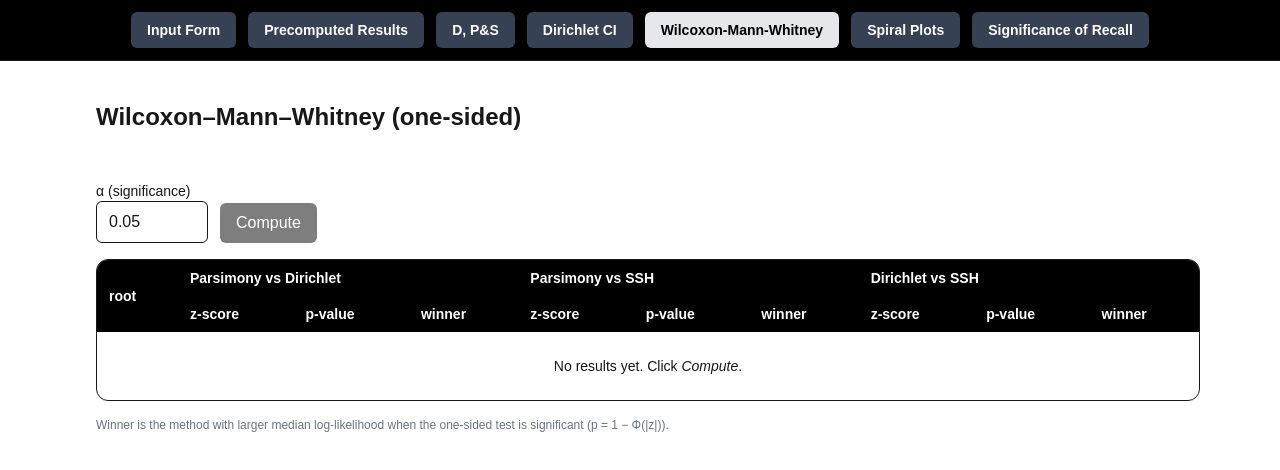
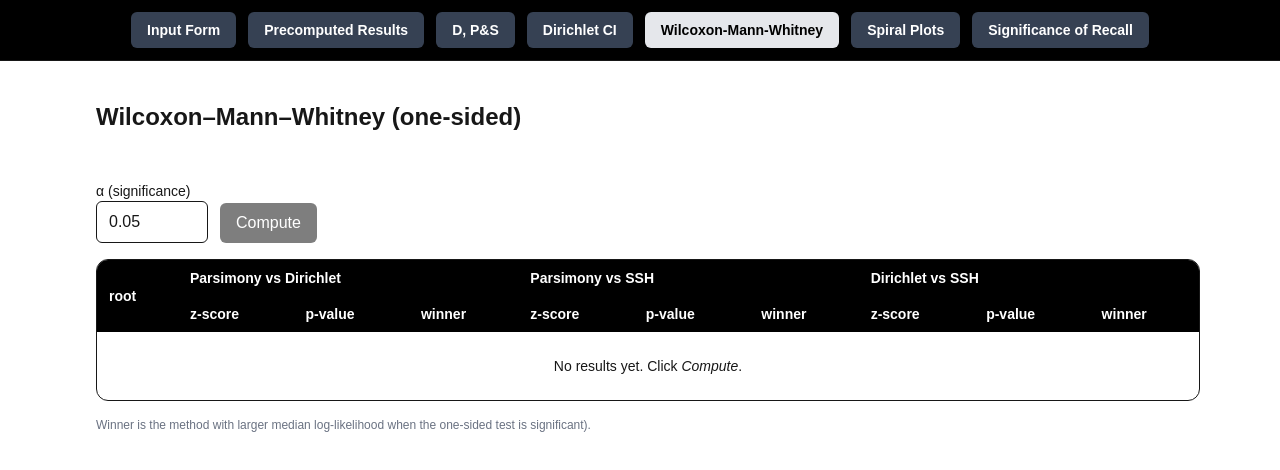
Before and after one commit to prabhavk/prabhavk.github.io, a Next.js app: page /wmw in a window 1280 px wide. Shown: the top 470 px of the page. Built offline with nearby package versions, Linux system fonts and the light colour scheme.

Commit message:
changed note about wmw

```diff
--- a/app/wmw/page.tsx
+++ b/app/wmw/page.tsx
@@ -197,7 +197,7 @@ export default function WmwPage() {
         </div>
 
         <p className="text-xs text-gray-500 mt-4">
-          Winner is the method with larger median log-likelihood when the one-sided test is significant (p = 1 − Φ(|z|)).
+          Winner is the method with larger median log-likelihood when the one-sided test is significant).
         </p>
       </section>
     </div>
```
